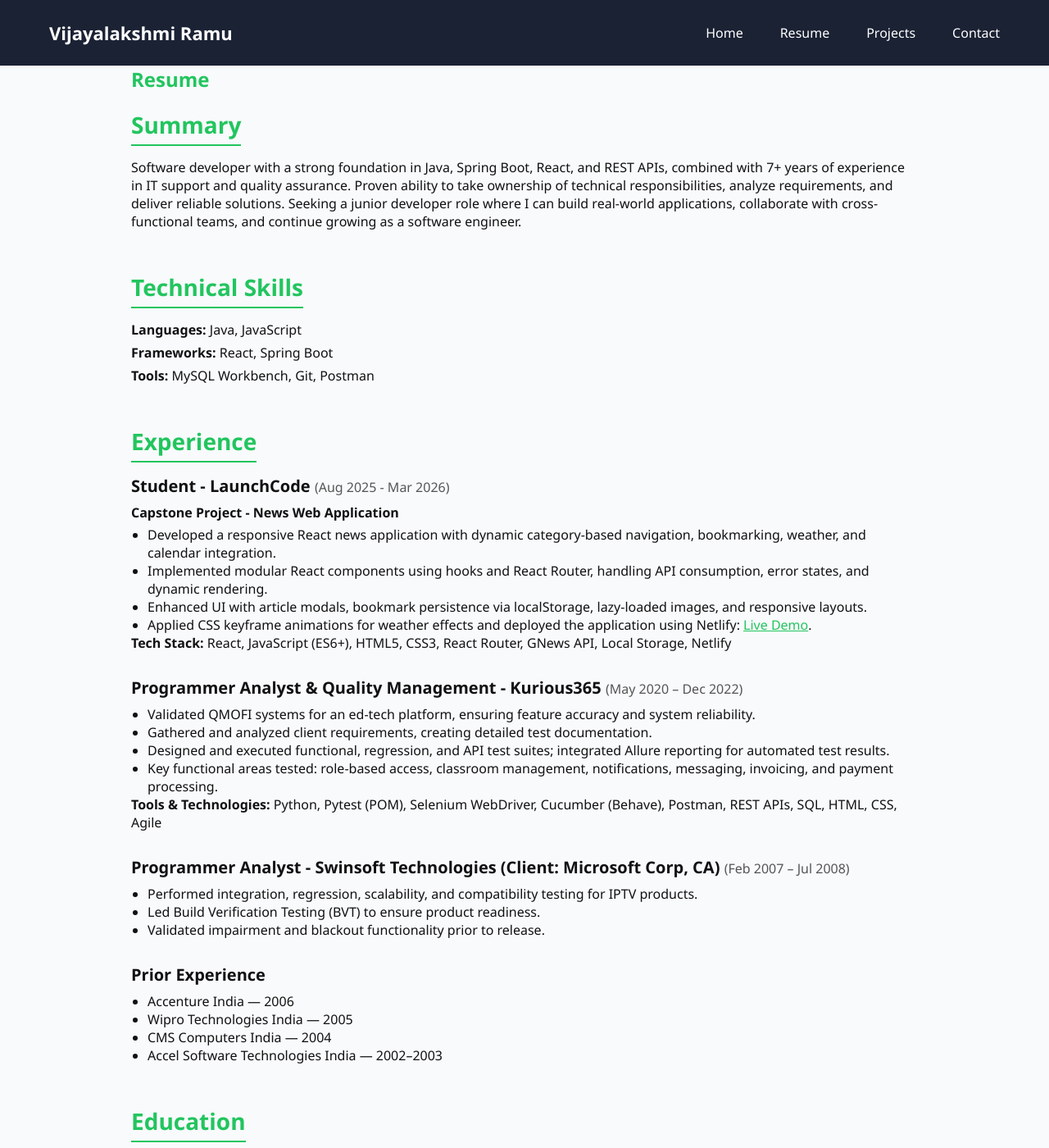
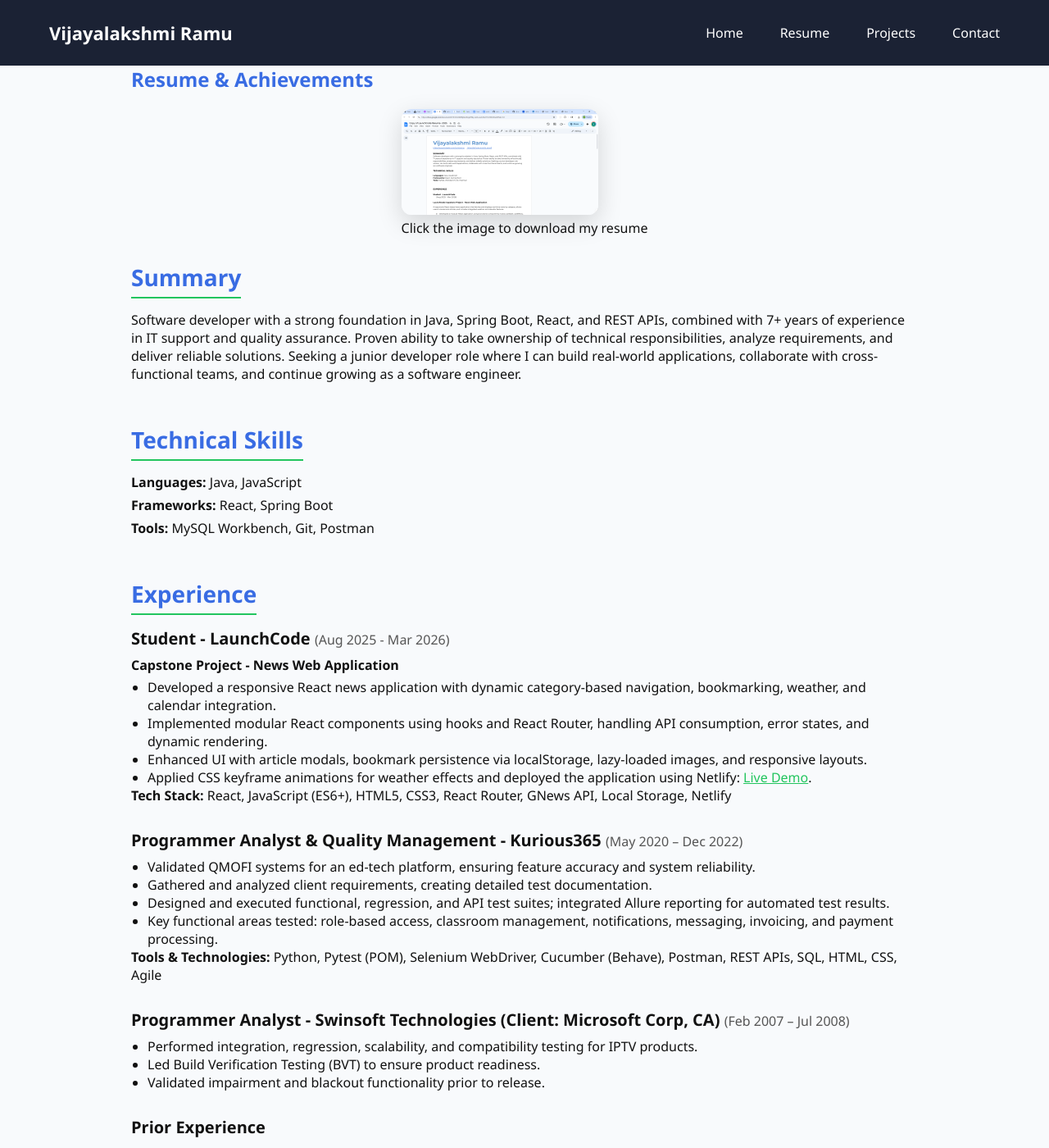
Before and after one commit to Viji-qmofi/Viji-qmofi.github.io, a Jekyll site: the page built from resume.md, in a window 1280 px wide and 1400 px high. Shown: the whole window at 82% size. Built offline with Jekyll 4.4.1, drawn with Linux system fonts in a browser that asks for light colours.

Commit message:
resume updated

```diff
--- a/assets/css/style.css
+++ b/assets/css/style.css
@@ -159,7 +159,7 @@ a {
 }
 
 .section h2 {
-    color: var(--accent);
+    color: #396ce3;
     margin-bottom: 20px;
 }
 
@@ -229,6 +229,26 @@ a {
     }
 }
 
+.resume-visual {
+  display: flex;
+  flex-direction: column;
+  align-items: center;
+  margin-bottom: 30px;
+}
+
+.resume-visual img {
+  width: 300px;
+  max-width: 80%;
+  border-radius: 12px;
+  box-shadow: 0 10px 30px rgba(0,0,0,0.15);
+  cursor: pointer;
+  transition: transform 0.3s;
+}
+
+.resume-visual img:hover {
+  transform: scale(1.05);
+}
+
 .resume-section {
     max-width: 1000px;
     margin: auto;
@@ -240,7 +260,7 @@ a {
 }
 
 .resume-block h3 {
-    color: var(--accent);
+    color: #396ce3;
     font-size: 28px;
     margin-bottom: 15px;
     border-bottom: 2px solid var(--accent);
--- a/resume.md
+++ b/resume.md
@@ -5,7 +5,14 @@ permalink: /resume/
 ---
 
 <section class="section resume-section" id="resume">
-    <h2>Resume</h2>
+       <h2>Resume & Achievements</h2>
+      <!-- Visual Resume -->
+      <div class="resume-visual">
+             <a href="/assets/files/VRamu_resume.pdf" download>
+             <img src="/assets/images/resume_thumbnail.png" alt="Resume thumbnail">
+             </a>
+             <p>Click the image to download my resume</p>
+       </div>
 
     <!-- SUMMARY -->
     <div class="resume-block">
```
Also changed, not shown: assets/images/resume_thumbnail.png (added), 1 other file.
